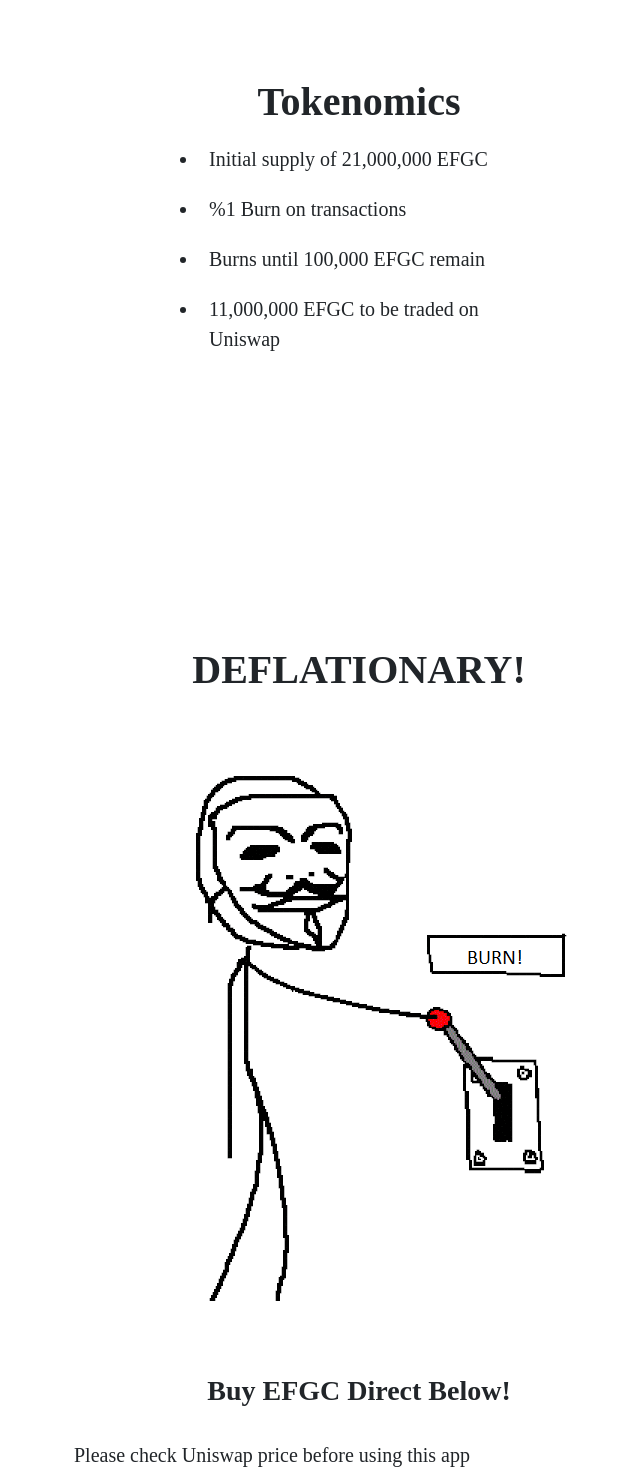
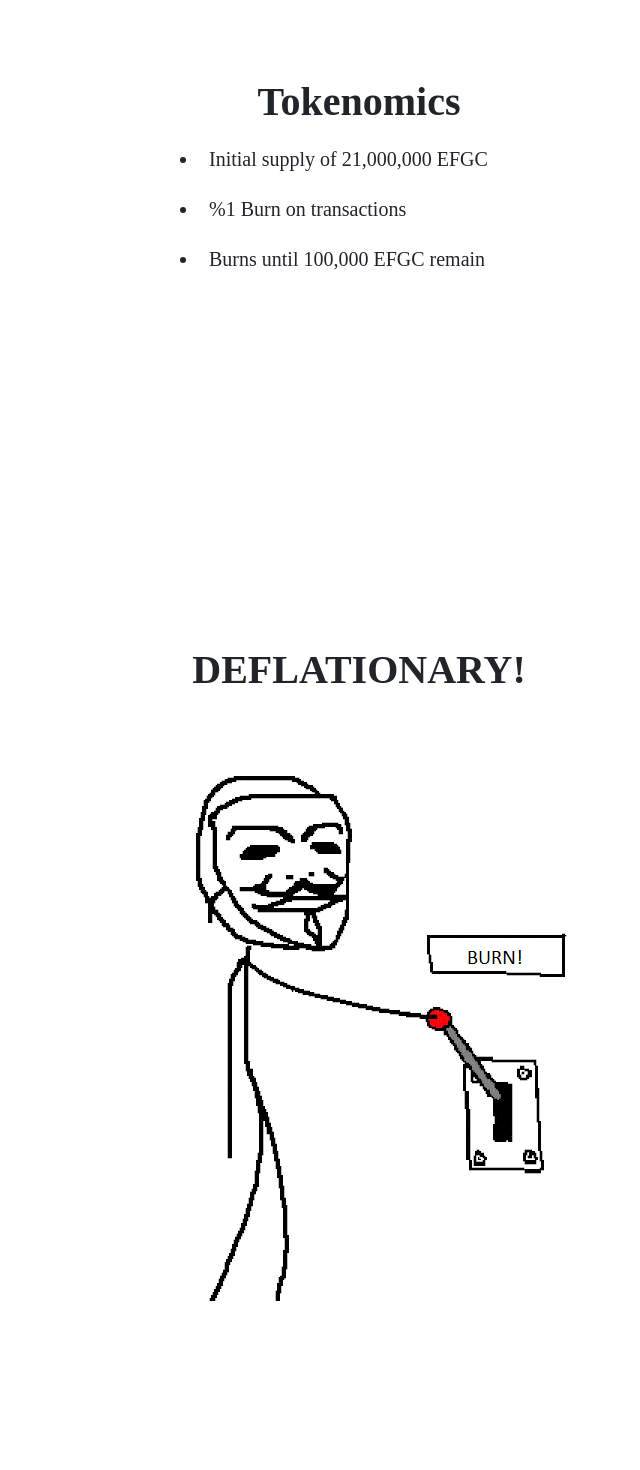
Before and after one commit to jzargo11/EpicFailGuyCoin, a React (Create React App) app: page / in a window 1280 px wide. Shown: the part 832-2302 px from the top of the page, without its empty margins (281-921 px from the left). After the commit the page ends 2206 px from the top, so only its background shows below. Built offline with nearby package versions, Linux system fonts and the light colour scheme.

Commit message:
Remove Direct Buy

```diff
--- a/src/components/Main.js
+++ b/src/components/Main.js
@@ -51,7 +51,7 @@ return (
           <li>Initial supply of 21,000,000 EFGC</li>
           <li>%1 Burn on transactions</li>
           <li>Burns until 100,000 EFGC remain</li>
-          <li>11,000,000 EFGC to be traded on Uniswap</li>
+
 
         </ul>
 
@@ -72,11 +72,6 @@ return (
 
 
 
-        <h3><b> Buy EFGC Direct Below!</b></h3>
-
-        <br></br>
-        <p2>Please check Uniswap price before using this app </p2>
-        <br></br>
 
 
 </div>
```
